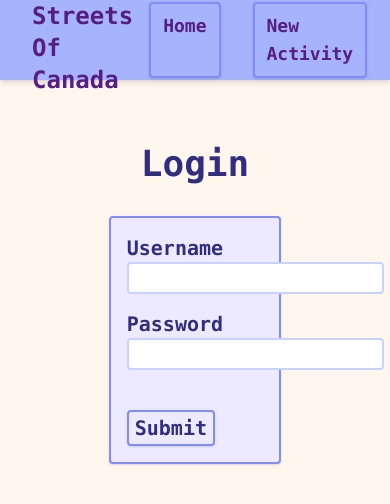
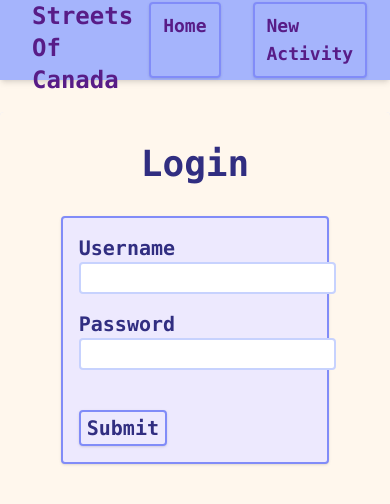
Before and after one commit to AndreiaCifoni/StreetsOfCanada, a React (Create React App) app in the folder FrontEnd/: page /login in a window 390 px wide. Shown: the top 504 px of the page. Built offline with nearby package versions, Linux system fonts and the light colour scheme.

Commit message:
login form

```diff
--- a/FrontEnd/src/components/users/UserLogin.js
+++ b/FrontEnd/src/components/users/UserLogin.js
@@ -3,7 +3,7 @@ import UserForm from "./UserForm";
 
 const UserLogin = ({ login, setLogin, onLogin }) => {
   return (
-    <div className="h-screen flex mt-8 mx-16 bg-indigo-100 rounded font-bold text-xl">
+    <div className="h-screen sm:mx-0 flex mt-8 mx-16 bg-indigo-100 rounded font-bold text-xl">
       <UserForm
         formTitle={"Login"}
         user={login}
```
